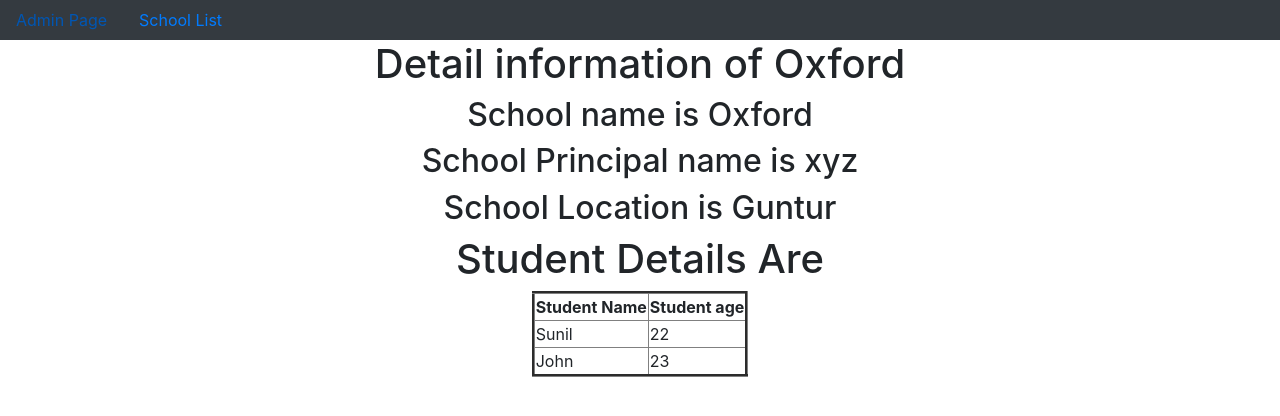
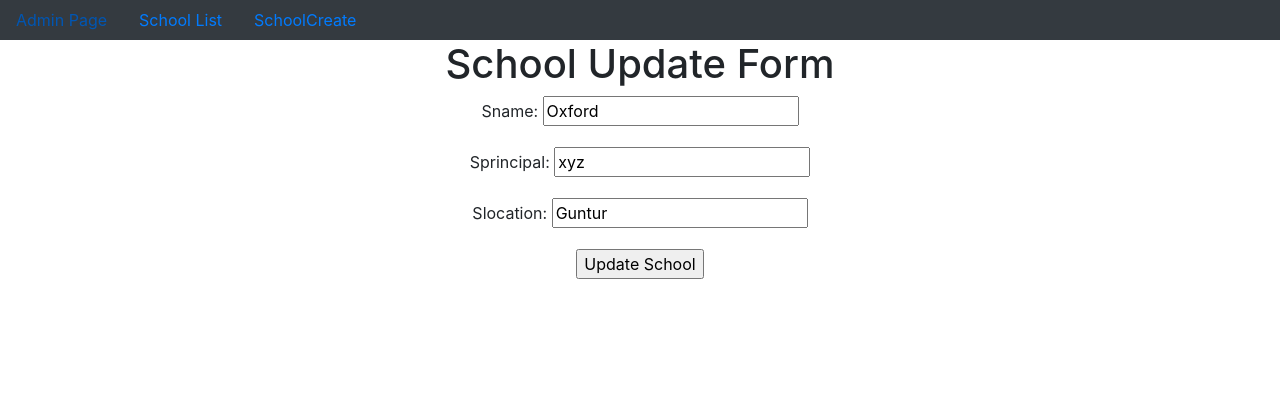
Before and after one commit to sandeep-1829/List-View-of-Model-Objects_Project-38, a Django app: page /update/1/ in a window 1280 px wide. Shown: the top 416 px of the page. Run offline with Django 4.2, Linux system fonts and the light colour scheme; data comes from the database, SQL or seed files in the repository; both versions use the stored data as it was after the commit.

Commit message:
first commit

```diff
--- a/app/views.py
+++ b/app/views.py
@@ -2,7 +2,7 @@ from django.shortcuts import render
 
 # Create your views here.
 
-from django.views.generic import ListView,DetailView
+from django.views.generic import ListView,DetailView,CreateView,UpdateView
 
 from app.models import *
 
@@ -25,3 +25,13 @@ class StudentList(ListView):
 class SchoolDetail(DetailView):
     model=School
     context_object_name='sclobject'
+
+
+class SchoolCreate(CreateView):
+    model=School
+    fields='__all__'
+
+
+class SchoolUpdate(UpdateView):
+    model=School
+    fields='__all__'
--- a/project38/urls.py
+++ b/project38/urls.py
@@ -22,5 +22,10 @@ urlpatterns = [
     path('admin/', admin.site.urls),
     path('SchoolList/',SchoolList.as_view(),name='SchoolList'),
     path('StudentList/',StudentList.as_view(),name='StudentList'),
+    path('SchoolCreate/',SchoolCreate.as_view(),name='SchoolCreate'),
+
+
+    re_path('^update/(?P<pk>\d+)/',SchoolUpdate.as_view(),name='SchoolUpdate'),
     re_path('(?P<pk>\d+)/',SchoolDetail.as_view(),name='SchoolDetail'),
+
     ]
--- a/templates/app/dummy.html
+++ b/templates/app/dummy.html
@@ -17,6 +17,7 @@
 
         <a href="{% url 'admin:index' %}" class="nav-link">Admin Page</a>
         <a href="{% url 'SchoolList' %}" class="nav-link">School List</a>
+        <a href="{% url 'SchoolCreate' %}" class="nav-link">SchoolCreate</a>
 
     </nav>
 
--- a/templates/app/school_detail.html
+++ b/templates/app/school_detail.html
@@ -10,9 +10,9 @@
     <center>
 
         <h1>Detail information of {{sclobject.sname}}</h1>
-        <h2>School name is {{sclobject.sname}}</h2>
-        <h2>School Principal name is {{sclobject.sprincipal}}</h2>
-        <h2>School Location is {{sclobject.slocation}}</h2>
+        <h2>School name is : {{sclobject.sname}}</h2>
+        <h2>School Principal name is : {{sclobject.sprincipal}}</h2>
+        <h2>School Location is : {{sclobject.slocation}}</h2>
 
         <h1> Student Details Are</h1>
 
@@ -32,6 +32,8 @@
 
         </table>
 
+    <a href="{% url 'SchoolUpdate' pk=sclobject.pk %}" class="btn btn-primary">Update School</a>
+
     </center>
 
 {% endblock %}
--- /dev/null
+++ b/templates/app/school_form.html
@@ -0,0 +1,31 @@
+{% extends 'app/dummy.html' %}
+
+{% block title %}
+    <title>School Create</title>
+{% endblock %}
+
+{% block body_block %}
+
+<body>
+    <center>
+
+    {% if form.instance.pk %}
+        <h1>School Update  Form</h1>
+    {% else %}
+        <h1>School Create Form</h1>
+    {% endif %}
+        <form method="POST">
+            {% csrf_token %}
+
+                {{form.as_p}}
+
+        {% if form.instance.pk %}
+            <input type="submit" value="Update School">
+        {% else %}
+            <input type="submit" value="Create School">
+        {% endif %}
+
+        </form>
+    </center>
+
+{% endblock %}
```
Also changed, not shown: app/models.py (line endings or trailing spaces), db.sqlite3.
